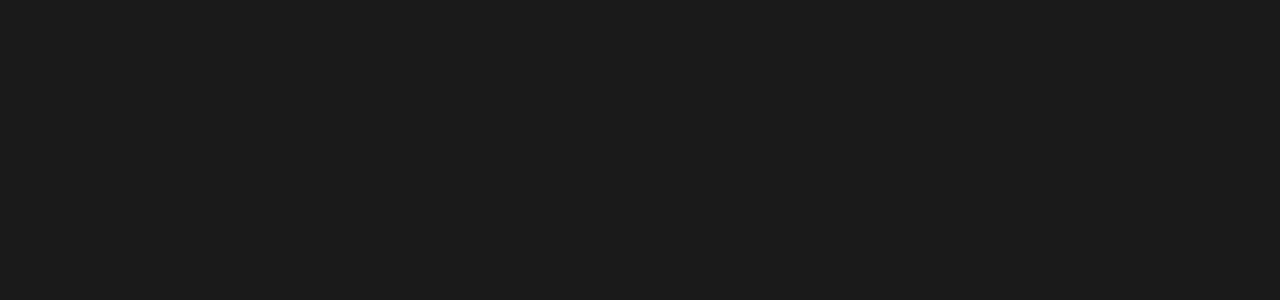
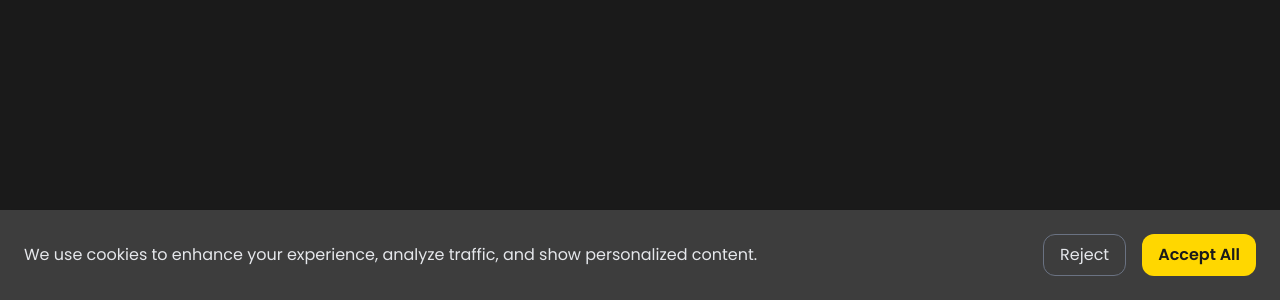
Before and after one commit to jeffmikhaildev/boards-app, a React (Vite) app: page /settings in a window 1280 px wide. Before the commit this address had no page. Shown: the part 500-800 px from the top of the page. Built offline with nearby package versions, Linux system fonts and the light colour scheme.

Commit message:
fixed theme bug and add consent cookie

```diff
--- a/index.html
+++ b/index.html
@@ -13,6 +13,29 @@
 	</head>
 	<body>
 		<div id="root"></div>
+		<script>
+			const themeKey = localStorage.getItem("theme") || "gold";
+			const themes = {
+				gold: { name: "Gold", primary: "#ffd700", primaryDark: "#b8860b", primaryLight: "#fff8b5" },
+				green: { name: "Green", primary: "#16a34a", primaryDark: "#166534", primaryLight: "#4ade80" },
+				red: { name: "Red", primary: "#ef4444", primaryDark: "#b91c1c", primaryLight: "#fca5a5" },
+				blue: { name: "Blue", primary: "#1e40af", primaryDark: "#1e3a8a", primaryLight: "#93c5fd" },
+				purple: { name: "Purple", primary: "#8b5cf6", primaryDark: "#5b21b6", primaryLight: "#c4b5fd" },
+				orange: { name: "Orange", primary: "#f59e0b", primaryDark: "#b45309", primaryLight: "#fcd34d" },
+				teal: { name: "Teal", primary: "#0d9488", primaryDark: "#115e59", primaryLight: "#5eead4" },
+				pink: { name: "Pink", primary: "#ec4899", primaryDark: "#9d174d", primaryLight: "#f9a8d4" },
+				cyan: { name: "Cyan", primary: "#06b6d4", primaryDark: "#0e7490", primaryLight: "#67e8f9" },
+				lime: { name: "Lime", primary: "#84cc16", primaryDark: "#65a30d", primaryLight: "#bef264" },
+				indigo: { name: "Indigo", primary: "#6366f1", primaryDark: "#4338ca", primaryLight: "#a5b4fc" },
+				rose: { name: "Rose", primary: "#f43f5e", primaryDark: "#be123c", primaryLight: "#fda4af" },
+			};
+			const theme = themes[themeKey];
+			if (theme) {
+				for (const [key, value] of Object.entries(theme)) {
+					document.documentElement.style.setProperty(`--color-${key.replace(/[A-Z]/g, (m) => "-" + m.toLowerCase())}`, value);
+				}
+			}
+		</script>
 		<script
 			type="module"
 			src="/src/main.tsx"></script>
--- a/src/App.tsx
+++ b/src/App.tsx
@@ -16,6 +16,7 @@
 
 import { ToastContainer } from "react-toastify";
 import "react-toastify/dist/ReactToastify.css";
+import CookieConsent from "./components/CookieConsent";
 
 function App() {
 	const [isLoggedIn, setIsLoggedIn] = useState(localStorage.getItem("isLoggedIn") === "true");
@@ -83,6 +84,7 @@
 					</Route>
 				</Routes>
 			</BrowserRouter>
+			<CookieConsent />
 			<ToastContainer
 				position="top-right"
 				autoClose={2000}
--- /dev/null
+++ b/src/components/CookieConsent.tsx
@@ -0,0 +1,44 @@
+import { useState, useEffect } from "react";
+
+const COOKIE_KEY = "user_cookie_consent";
+
+const CookieConsent = () => {
+	const [show, setShow] = useState(false);
+
+	useEffect(() => {
+		const consent = localStorage.getItem(COOKIE_KEY);
+		if (!consent) setShow(true); // show banner if no consent stored
+	}, []);
+
+	const handleAccept = () => {
+		localStorage.setItem(COOKIE_KEY, "accepted");
+		setShow(false);
+	};
+
+	const handleReject = () => {
+		localStorage.setItem(COOKIE_KEY, "rejected");
+		setShow(false);
+	};
+
+	if (!show) return null;
+
+	return (
+		<div className="fixed bottom-0 left-0 w-full bg-dark-light text-gray-200 p-4 sm:p-6 shadow-lg z-50 animate-fadeInUp flex flex-col sm:flex-row items-center justify-between gap-4">
+			<p className="text-sm sm:text-base flex-1">We use cookies to enhance your experience, analyze traffic, and show personalized content.</p>
+			<div className="flex gap-2 sm:gap-4">
+				<button
+					onClick={handleReject}
+					className="px-4 py-2 rounded-xl border border-gray-500 hover:bg-gray-700 transition">
+					Reject
+				</button>
+				<button
+					onClick={handleAccept}
+					className="px-4 py-2 rounded-xl bg-primary text-dark font-semibold hover:bg-primaryLight transition">
+					Accept All
+				</button>
+			</div>
+		</div>
+	);
+};
+
+export default CookieConsent;
--- a/src/pages/Home.tsx
+++ b/src/pages/Home.tsx
@@ -187,7 +187,7 @@
 						</div>
 
 						<button
-							type="button"
+							type="submit"
 							className="w-full sm:w-auto px-8 py-3 rounded-xl bg-primary text-dark font-semibold
 					shadow-lg hover:shadow-xl hover:bg-primaryLight hover:scale-105 transition transform duration-200">
 							Subscribe
--- a/src/pages/Settings.tsx
+++ b/src/pages/Settings.tsx
@@ -16,22 +16,28 @@
 };
 
 const Settings = () => {
-	const [selectedTheme, setSelectedTheme] = useState(localStorage.getItem("theme"));
-
-	useEffect(() => {
-		applyTheme(selectedTheme!);
-	}, [selectedTheme]);
+	const [selectedTheme, setSelectedTheme] = useState<string>(() => {
+		return localStorage.getItem("theme") || "gold";
+	});
 
 	const applyTheme = (themeKey: string) => {
 		const theme = themes[themeKey as keyof typeof themes];
+		if (!theme) return;
+
 		Object.entries(theme).forEach(([key, value]) => {
 			if (key !== "name") {
 				document.documentElement.style.setProperty(`--color-${key.replace(/[A-Z]/g, (m) => "-" + m.toLowerCase())}`, value as string);
 			}
 		});
+
 		setSelectedTheme(themeKey);
 		localStorage.setItem("theme", themeKey);
 	};
+
+	// 👇 Apply theme immediately on mount
+	useEffect(() => {
+		applyTheme(selectedTheme);
+	}, []);
 
 	return (
 		<div className="container mx-auto p-6 max-w-4xl">
```
